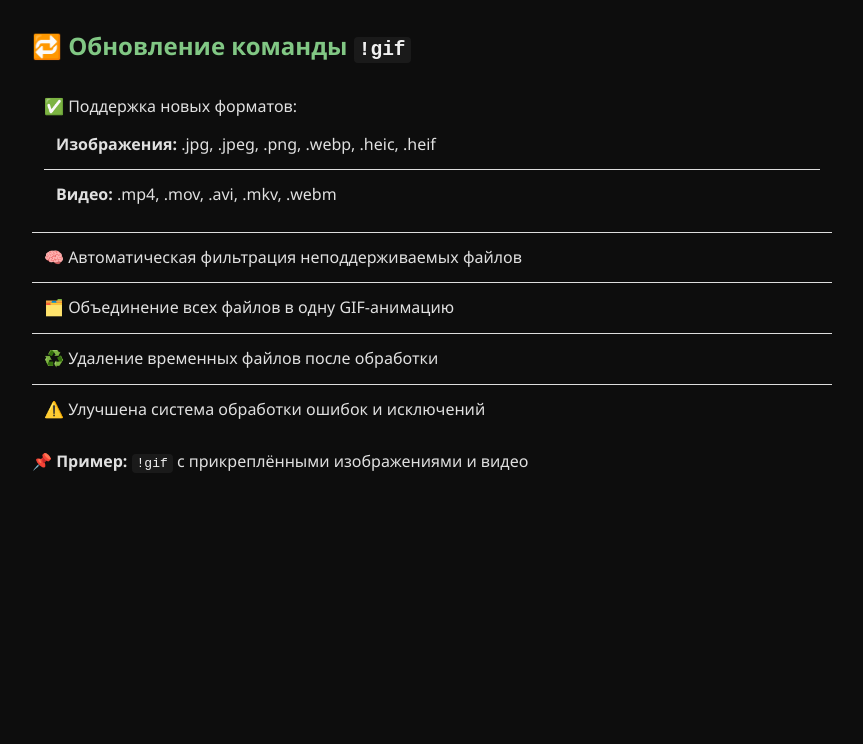
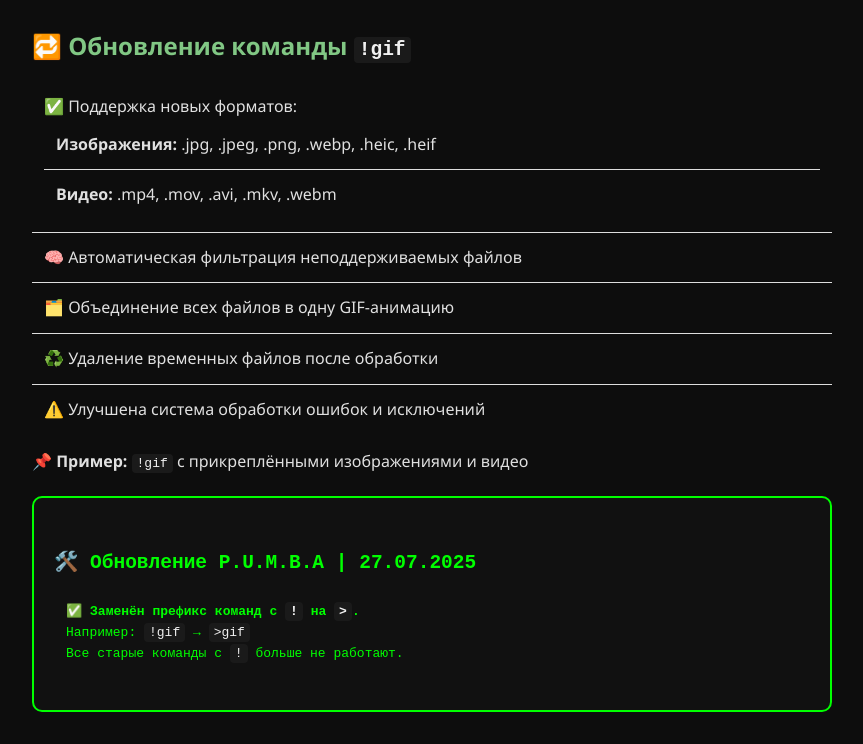
Before and after one commit to Pembevich/pumba-bot-devlog1, a plain HTML site: page index.html in a window 1280 px wide. Shown: the part 6670-7414 px from the top of the page, without its empty margins (208-1071 px from the left). Before the commit the page ends 7198 px from the top, so only its background shows below. Drawn offline with Linux system fonts and the light colour scheme.

Commit message:
Update index.html

```diff
--- a/index.html
+++ b/index.html
@@ -460,6 +460,16 @@ _ОТ_КОНСОЛИ]
         </ul>
         <p>📌 <strong>Пример:</strong> <code>!gif</code> с прикреплёнными изображениями и видео</p>
     </div>
+<div style="background-color:#111; color:#0f0; font-family:monospace; padding:20px; border:2px solid #0f0; border-radius:10px;">
+  <h2 style="color:#0f0;">🛠️ Обновление P.U.M.B.A | 27.07.2025</h2>
+  <ul>
+    <li>
+      ✅ <strong>Заменён префикс команд с <code>!</code> на <code>></code>.</strong><br>
+      Например: <code>!gif</code> → <code>>gif</code><br>
+      Все старые команды с <code>!</code> больше не работают.
+    </li>
+  </ul>
+</div>
 
 </body>
 </html>
```
